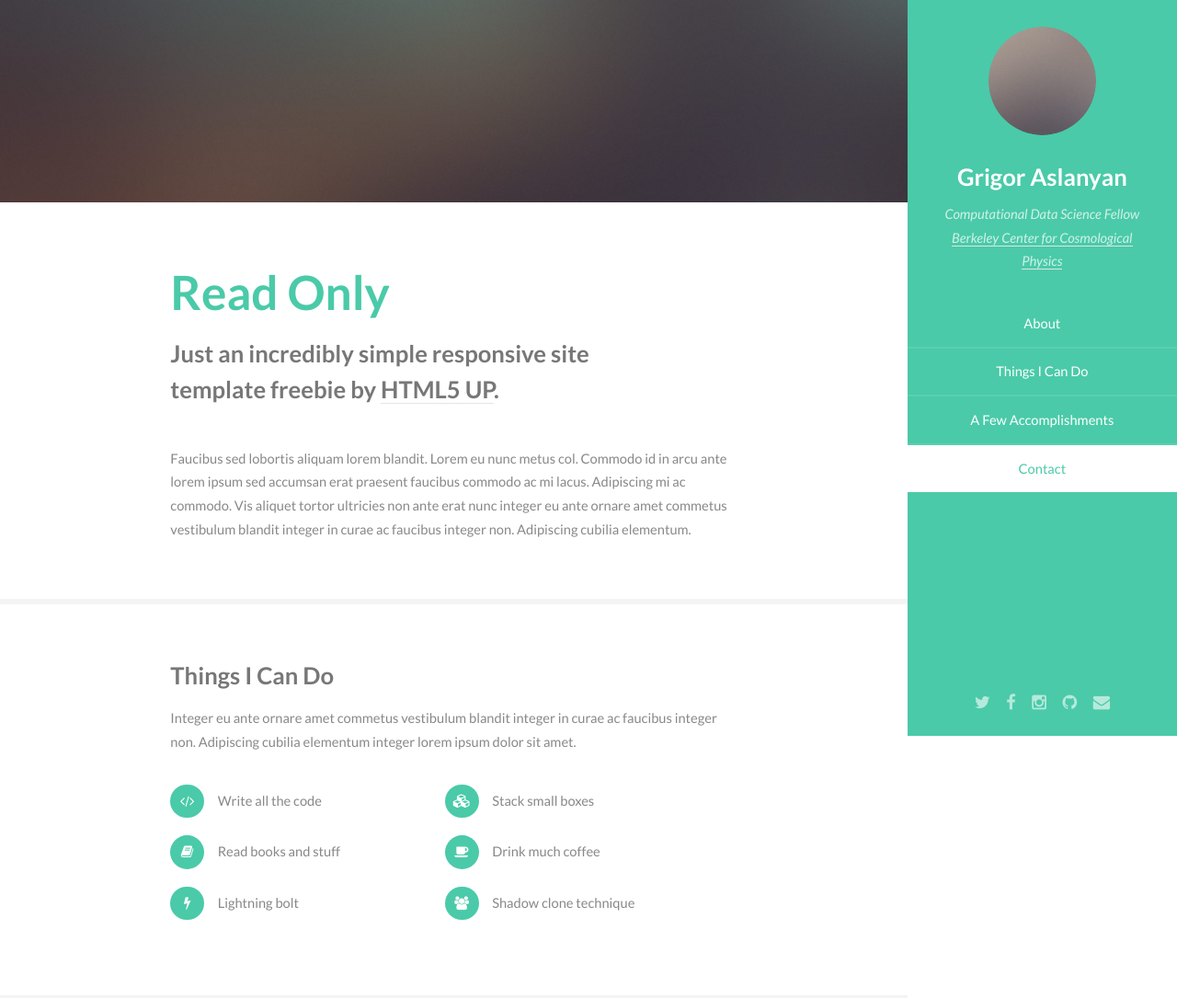
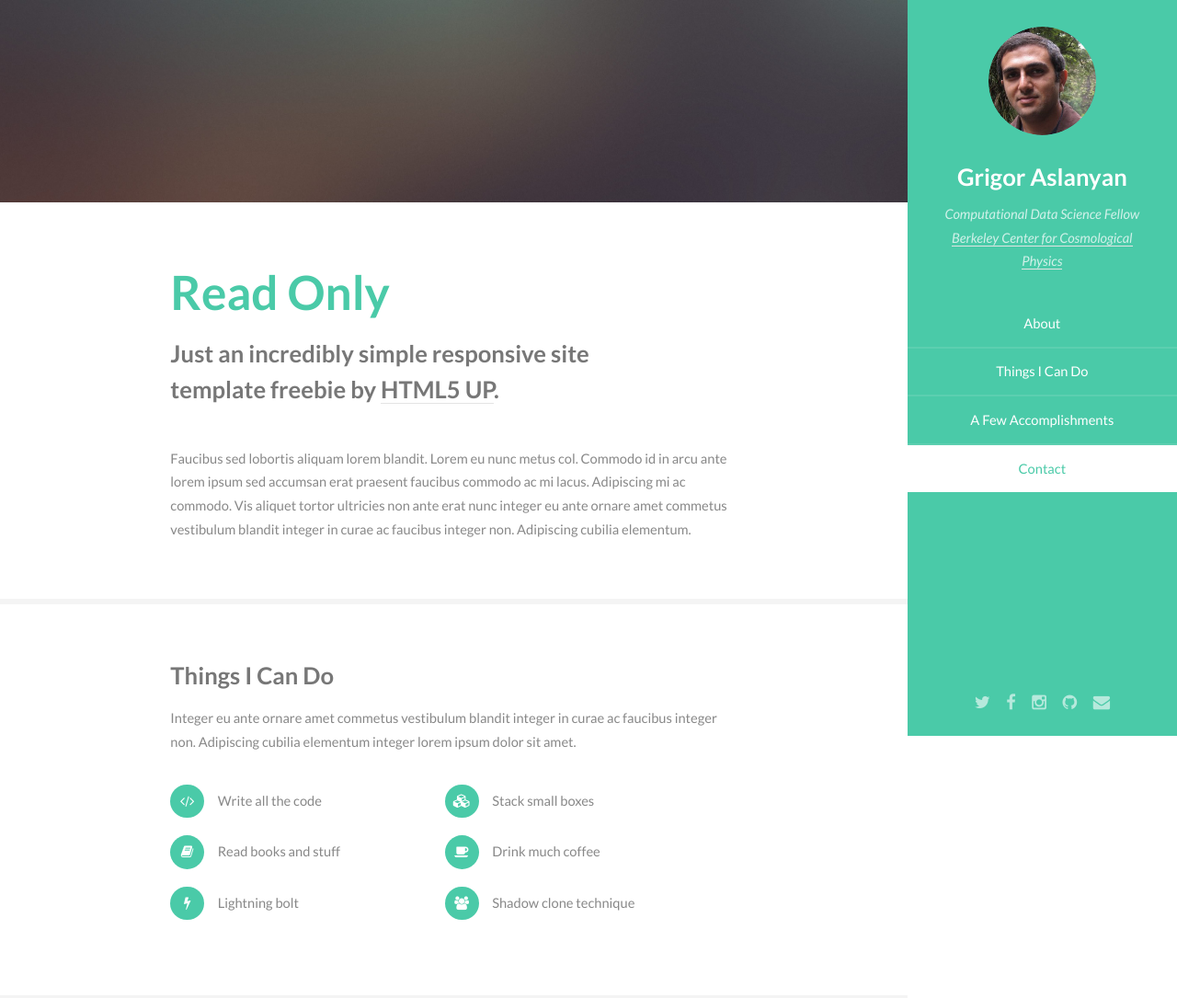
Before and after one commit to aslanyan/aslanyan.github.io, a plain HTML site: page index.html in a window 1280 px wide. Shown: the top 1085 px of the page at 92% size. Drawn offline with Linux system fonts and the light colour scheme.

Commit message:
grigor image added

```diff
--- a/index.html
+++ b/index.html
@@ -18,7 +18,7 @@
 		<!-- Header -->
 			<section id="header">
 				<header>
-					<span class="image avatar"><img src="images/avatar.jpg" alt="" /></span>
+					<span class="image avatar"><img src="images/grigor.jpg" alt="" /></span>
 					<h1 id="logo"><a href="#">Grigor Aslanyan</a></h1>
 					<p>Computational Data Science Fellow<br />
 					<a href="http://bccp.berkeley.edu" target="_blank">Berkeley Center for Cosmological Physics</a></p>
```
Also changed, not shown: images/grigor.jpg (added).
